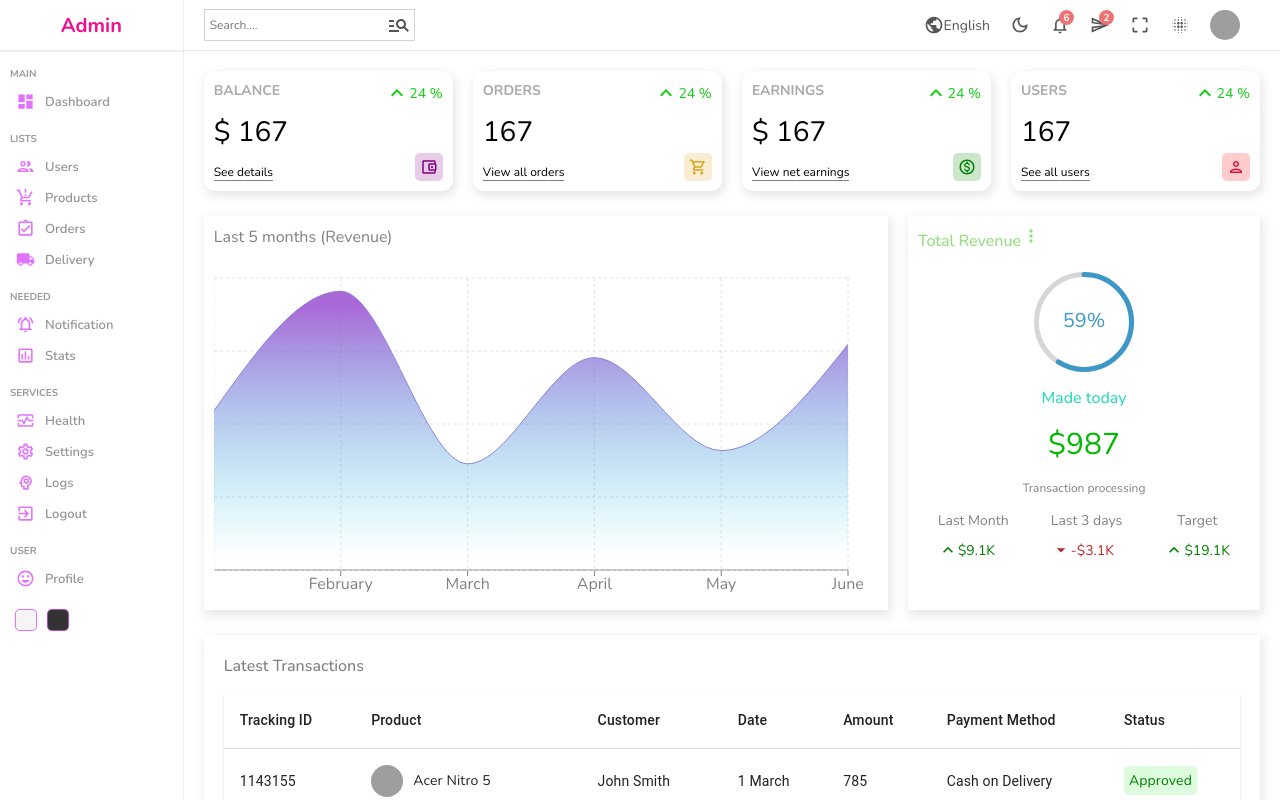
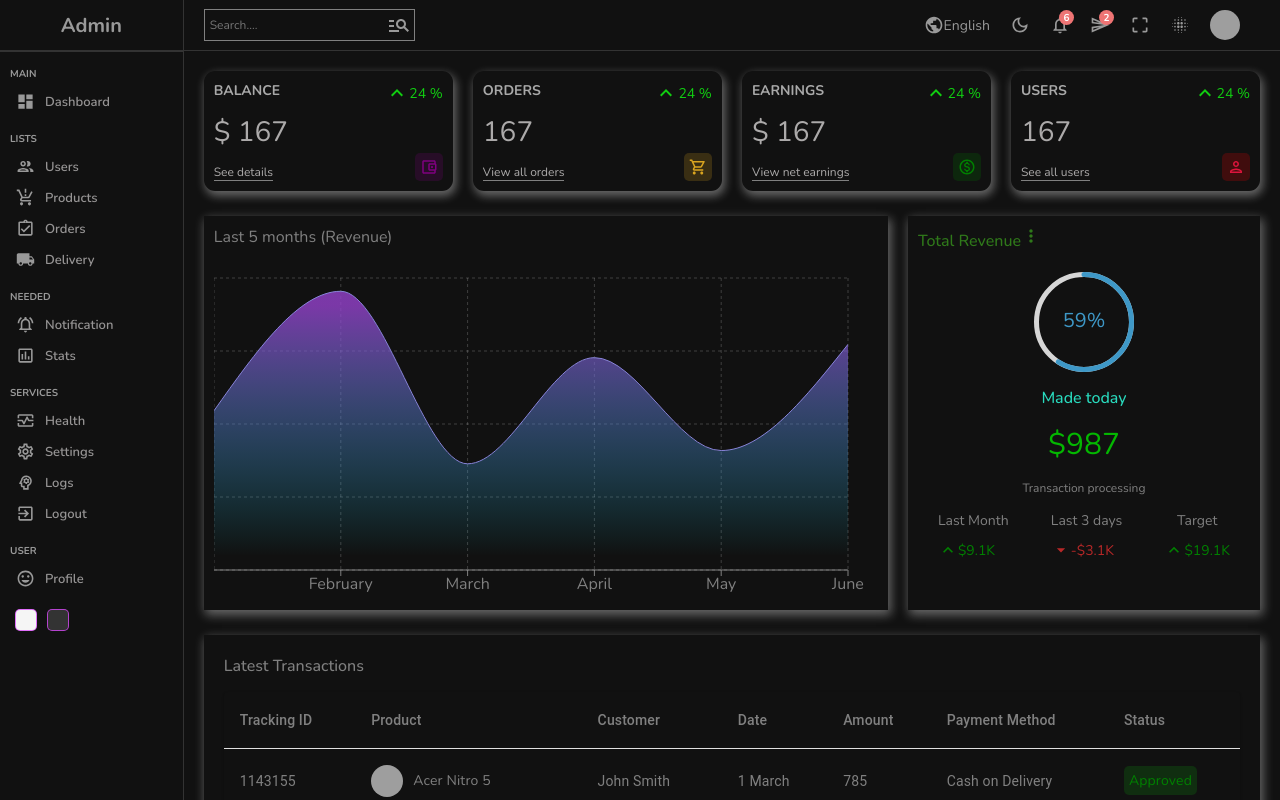
Before and after one commit to ahmedtowsikzap/Dashboared-For-EC, a React (Create React App) app: page / in a window 1280 px wide. Shown: the top 800 px of the page. Built offline with nearby package versions, Linux system fonts and the light colour scheme; grey boxes are pictures that could not be loaded.

Commit message:
dark mode design for table & other dashboard components

```diff
--- a/src/components/datatable/Datatable.jsx
+++ b/src/components/datatable/Datatable.jsx
@@ -31,6 +31,7 @@ const Datatable = () => {
         </Link>
       </div>
       <DataGrid
+        className="datagrid"
         rows={userRows}
         columns={userColumns.concat(actionColumn)}
         pageSize={9}
--- a/src/style/dark.scss
+++ b/src/style/dark.scss
@@ -0,0 +1,48 @@
+.app.dark {
+  background-color: #111;
+  color: rgb(172, 170, 170);
+
+  .chartGrid {
+    stroke: rgb(228, 228, 228, 0.219);
+  }
+  .table {
+    background-color: #111;
+
+    .tableCell {
+      color: gray;
+    }
+  }
+  .navbar {
+    color: #999;
+    border-color: #333;
+    .search {
+      border-color: gray;
+    }
+  }
+
+  .sidebar {
+    background-color: #111;
+    border-color: #333;
+
+    .top {
+      .logo {
+        color: #999;
+      }
+    }
+    hr {
+      border-color: #333;
+    }
+
+    ul {
+      li {
+        &:hover {
+          border-color: #333;
+        }
+
+        .icon {
+          color: #999;
+        }
+      }
+    }
+  }
+}
```
